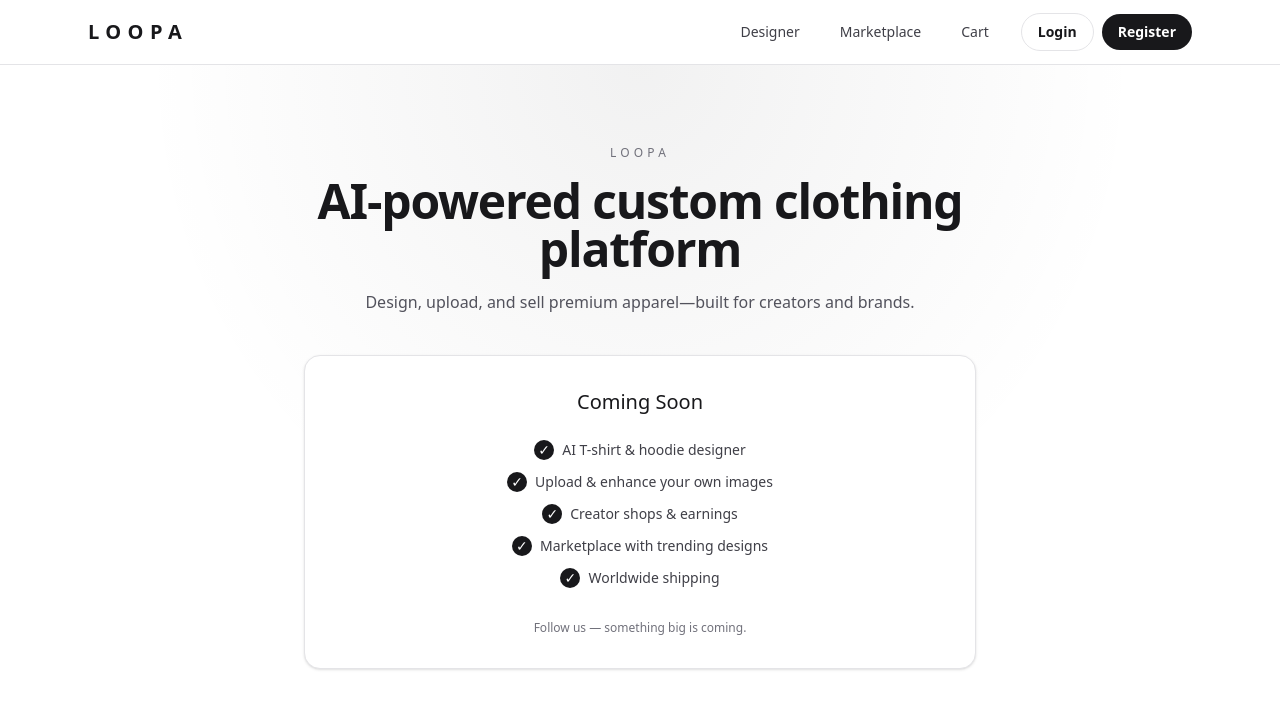
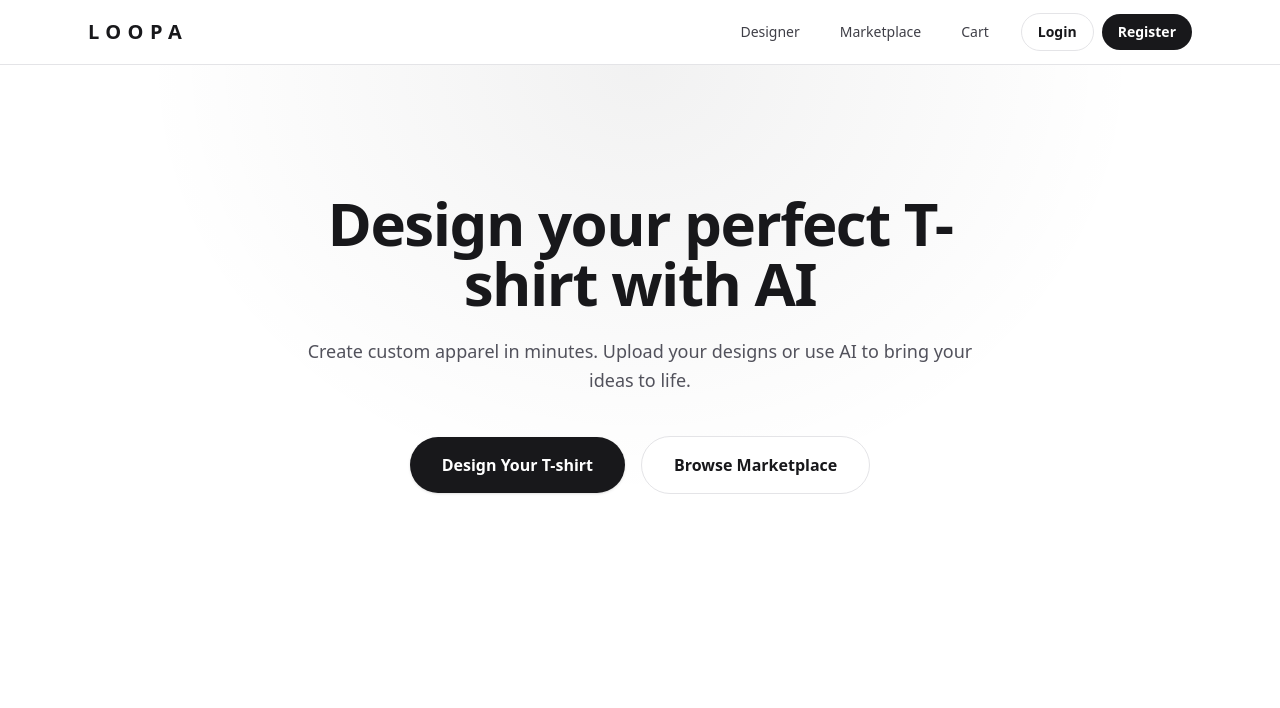
Before and after one commit to loopawear-collab/loopawe, a Next.js app: page / in a window 1280 px wide. Shown: the top 708 px of the page. Built offline with nearby package versions, Linux system fonts and the light colour scheme.

Commit message:
home: update homepage content and layout for custom apparel platform

```diff
--- a/src/app/page.tsx
+++ b/src/app/page.tsx
@@ -1,45 +1,33 @@
+import Link from "next/link";
+
 export default function HomePage() {
   return (
     <section className="relative overflow-hidden">
       <div className="absolute inset-0 -z-10 bg-[radial-gradient(ellipse_at_top,rgba(24,24,27,0.06),transparent_55%)]" />
-      <div className="mx-auto max-w-6xl px-6 py-20">
+      <div className="mx-auto max-w-6xl px-6 py-32">
         <div className="mx-auto max-w-2xl text-center">
-          <p className="mb-4 text-xs font-medium tracking-[0.35em] text-zinc-500">
-            LOOPA
+          <h1 className="text-5xl font-semibold tracking-tight text-zinc-900 sm:text-6xl">
+            Design your perfect T-shirt with AI
+          </h1>
+
+          <p className="mt-6 text-lg leading-relaxed text-zinc-600">
+            Create custom apparel in minutes. Upload your designs or use AI to bring your ideas to life.
           </p>
 
-          <h1 className="text-4xl font-semibold tracking-tight text-zinc-900 sm:text-5xl">
-            AI-powered custom clothing platform
-          </h1>
+          <div className="mt-10 flex flex-col items-center justify-center gap-4 sm:flex-row">
+            <Link
+              href="/designer"
+              className="w-full rounded-full bg-zinc-900 px-8 py-4 text-base font-semibold text-white shadow-sm transition hover:bg-zinc-800 sm:w-auto"
+            >
+              Design Your T-shirt
+            </Link>
 
-          <p className="mt-4 text-base leading-relaxed text-zinc-600">
-            Design, upload, and sell premium apparel—built for creators and
-            brands.
-          </p>
-
-          <div className="mt-10 rounded-2xl border border-zinc-200 bg-white p-8 shadow-sm">
-            <h2 className="text-xl font-medium text-zinc-900">Coming Soon</h2>
-
-            <ul className="mt-6 space-y-3 text-sm text-zinc-700">
-              {[
-                "AI T-shirt & hoodie designer",
-                "Upload & enhance your own images",
-                "Creator shops & earnings",
-                "Marketplace with trending designs",
-                "Worldwide shipping",
-              ].map((t) => (
-                <li key={t} className="flex items-center justify-center gap-2">
-                  <span className="inline-flex h-5 w-5 items-center justify-center rounded-full bg-zinc-900 text-white">
-                    ✓
-                  </span>
-                  {t}
-                </li>
-              ))}
-            </ul>
-
-            <p className="mt-8 text-xs text-zinc-500">
-              Follow us — something big is coming.
-            </p>
+            <Link
+              href="/marketplace"
+              className="w-full rounded-full border border-zinc-200 bg-white px-8 py-4 text-base font-semibold text-zinc-900 transition hover:bg-zinc-50 sm:w-auto"
+            >
+              Browse Marketplace
+            </Link>
           </div>
         </div>
       </div>
```
